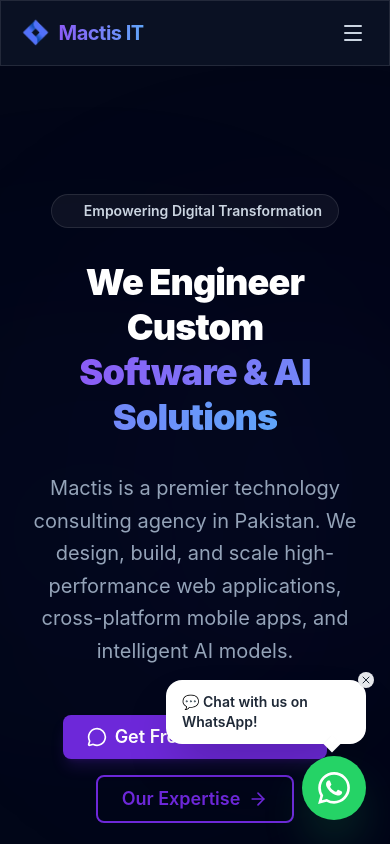
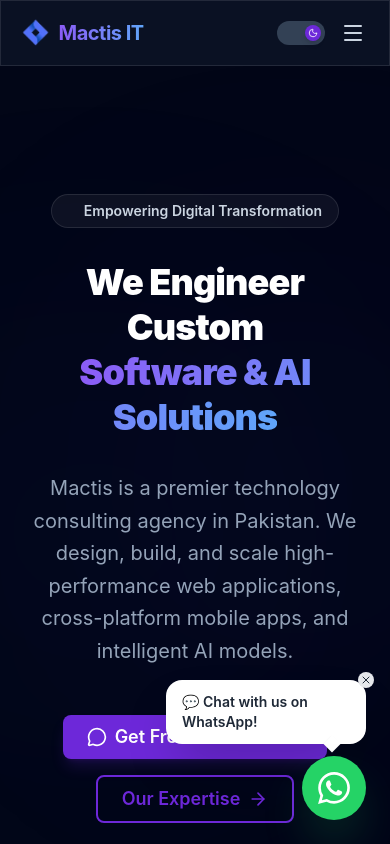
Before and after one commit to Hassansaeedd/mactis-it-services, a React (Vite) app: page / in a window 390 px wide. Shown: the top 844 px of the page. Built offline with nearby package versions, Linux system fonts and the light colour scheme.

Commit message:
Add light/dark theme toggle switch to Navbar; update stats to 10 projects, 12 clients, 5 years

```diff
--- a/src/App.tsx
+++ b/src/App.tsx
@@ -1,5 +1,6 @@
 import React from 'react';
 import { BrowserRouter as Router, Routes, Route, Navigate } from 'react-router-dom';
+import { ThemeProvider } from './context/ThemeContext';
 import Navbar from './components/Navbar';
 import Footer from './components/Footer';
 import WhatsAppButton from './components/WhatsAppButton';
@@ -14,7 +15,7 @@
  * Layout component for public agency pages
  */
 const PublicLayout: React.FC<{ children: React.ReactNode }> = ({ children }) => (
-  <div className="flex flex-col min-h-screen bg-dark">
+  <div className="flex flex-col min-h-screen bg-slate-50 dark:bg-dark">
     <Navbar />
     <main className="flex-grow">
       {children}
@@ -24,8 +25,8 @@
 );
 
 const App: React.FC = () => {
-  console.log('IT Services App.tsx: Rendering App component');
   return (
+    <ThemeProvider>
       <Router>
         <Routes>
           {/* Core Agency Routes */}
@@ -39,6 +40,7 @@
         </Routes>
         <WhatsAppButton />
       </Router>
+    </ThemeProvider>
   );
 };
 
--- a/src/components/Navbar.tsx
+++ b/src/components/Navbar.tsx
@@ -1,12 +1,14 @@
 import React, { useState } from 'react';
 import { Link } from 'react-router-dom';
-import { Menu, X, MessageCircle } from 'lucide-react';
+import { Menu, X, MessageCircle, Sun, Moon } from 'lucide-react';
+import { useTheme } from '../context/ThemeContext';
 
 const Navbar: React.FC = () => {
   const [isMenuOpen, setIsMenuOpen] = useState(false);
+  const { theme, toggleTheme } = useTheme();
 
   return (
-    <nav className="sticky top-0 z-50 glass border-b border-white/10">
+    <nav className="sticky top-0 z-50 glass border-b border-slate-200/50 dark:border-white/10">
       <div className="container mx-auto px-4 md:px-6">
         <div className="flex items-center justify-between h-16 md:h-20">
           {/* Logo */}
@@ -17,14 +19,32 @@
 
           {/* Desktop Nav Links */}
           <div className="hidden md:flex items-center space-x-8">
-            <Link to="/" className="text-slate-300 hover:text-primary transition-colors font-medium">Home</Link>
-            <Link to="/services" className="text-slate-300 hover:text-primary transition-colors font-medium">Services</Link>
-            <Link to="/about" className="text-slate-300 hover:text-primary transition-colors font-medium">About</Link>
-            <Link to="/contact" className="text-slate-300 hover:text-primary transition-colors font-medium">Contact</Link>
+            <Link to="/" className="text-slate-600 dark:text-slate-300 hover:text-primary dark:hover:text-primary transition-colors font-medium">Home</Link>
+            <Link to="/services" className="text-slate-600 dark:text-slate-300 hover:text-primary dark:hover:text-primary transition-colors font-medium">Services</Link>
+            <Link to="/about" className="text-slate-600 dark:text-slate-300 hover:text-primary dark:hover:text-primary transition-colors font-medium">About</Link>
+            <Link to="/contact" className="text-slate-600 dark:text-slate-300 hover:text-primary dark:hover:text-primary transition-colors font-medium">Contact</Link>
           </div>
 
-          {/* Get a Free Quote Call to Action */}
-          <div className="hidden md:flex items-center">
+          {/* Right side: Theme Toggle + CTA */}
+          <div className="hidden md:flex items-center space-x-3">
+            {/* Theme Toggle Switch */}
+            <button
+              onClick={toggleTheme}
+              aria-label="Toggle theme"
+              className="relative flex items-center w-14 h-7 rounded-full bg-slate-200 dark:bg-slate-700 transition-colors duration-300 focus:outline-none focus:ring-2 focus:ring-primary/50"
+            >
+              {/* Thumb */}
+              <span
+                className={`absolute left-1 flex items-center justify-center w-5 h-5 rounded-full bg-white dark:bg-primary shadow-md transition-transform duration-300 ${theme === 'dark' ? 'translate-x-7' : 'translate-x-0'}`}
+              >
+                {theme === 'dark' ? (
+                  <Moon className="h-3 w-3 text-white" />
+                ) : (
+                  <Sun className="h-3 w-3 text-amber-500" />
+                )}
+              </span>
+            </button>
+
             <a
               href={`https://wa.me/923154327855?text=${encodeURIComponent('Hello! Can I get more info on this?')}`}
               target="_blank"
@@ -36,24 +56,42 @@
             </a>
           </div>
 
-          {/* Mobile Menu Toggle */}
-          <button
-            className="md:hidden p-2 text-slate-300"
-            onClick={() => setIsMenuOpen(!isMenuOpen)}
-          >
-            {isMenuOpen ? <X className="h-6 w-6" /> : <Menu className="h-6 w-6" />}
-          </button>
+          {/* Mobile: Theme Toggle + Hamburger */}
+          <div className="md:hidden flex items-center space-x-2">
+            <button
+              onClick={toggleTheme}
+              aria-label="Toggle theme"
+              className="relative flex items-center w-12 h-6 rounded-full bg-slate-200 dark:bg-slate-700 transition-colors duration-300 focus:outline-none"
+            >
+              <span
+                className={`absolute left-1 flex items-center justify-center w-4 h-4 rounded-full bg-white dark:bg-primary shadow-md transition-transform duration-300 ${theme === 'dark' ? 'translate-x-6' : 'translate-x-0'}`}
+              >
+                {theme === 'dark' ? (
+                  <Moon className="h-2.5 w-2.5 text-white" />
+                ) : (
+                  <Sun className="h-2.5 w-2.5 text-amber-500" />
+                )}
+              </span>
+            </button>
+
+            <button
+              className="p-2 text-slate-600 dark:text-slate-300"
+              onClick={() => setIsMenuOpen(!isMenuOpen)}
+            >
+              {isMenuOpen ? <X className="h-6 w-6" /> : <Menu className="h-6 w-6" />}
+            </button>
+          </div>
         </div>
       </div>
 
       {/* Mobile Menu */}
       {isMenuOpen && (
-        <div className="md:hidden glass border-t border-white/10 animate-fade-in">
+        <div className="md:hidden glass border-t border-slate-200/50 dark:border-white/10 animate-fade-in">
           <div className="flex flex-col p-4 space-y-4">
-            <Link to="/" onClick={() => setIsMenuOpen(false)} className="text-slate-300 hover:text-primary transition-colors font-medium">Home</Link>
-            <Link to="/services" onClick={() => setIsMenuOpen(false)} className="text-slate-300 hover:text-primary transition-colors font-medium">Services</Link>
-            <Link to="/about" onClick={() => setIsMenuOpen(false)} className="text-slate-300 hover:text-primary transition-colors font-medium">About</Link>
-            <Link to="/contact" onClick={() => setIsMenuOpen(false)} className="text-slate-300 hover:text-primary transition-colors font-medium">Contact</Link>
+            <Link to="/" onClick={() => setIsMenuOpen(false)} className="text-slate-600 dark:text-slate-300 hover:text-primary transition-colors font-medium">Home</Link>
+            <Link to="/services" onClick={() => setIsMenuOpen(false)} className="text-slate-600 dark:text-slate-300 hover:text-primary transition-colors font-medium">Services</Link>
+            <Link to="/about" onClick={() => setIsMenuOpen(false)} className="text-slate-600 dark:text-slate-300 hover:text-primary transition-colors font-medium">About</Link>
+            <Link to="/contact" onClick={() => setIsMenuOpen(false)} className="text-slate-600 dark:text-slate-300 hover:text-primary transition-colors font-medium">Contact</Link>
             <a
               href={`https://wa.me/923154327855?text=${encodeURIComponent('Hello! Can I get more info on this?')}`}
               target="_blank"
--- a/src/components/StatsSection.tsx
+++ b/src/components/StatsSection.tsx
@@ -2,10 +2,10 @@
 import { Users, Database, Star, Clock } from 'lucide-react';
 
 const stats = [
-  { value: 120, suffix: '+', label: 'Enterprise Clients', icon: Users, color: 'text-blue-400' },
-  { value: 250, suffix: '+', label: 'Projects Delivered', icon: Database, color: 'text-purple-400' },
+  { value: 12, suffix: '+', label: 'Enterprise Clients', icon: Users, color: 'text-blue-400' },
+  { value: 10, suffix: '+', label: 'Projects Delivered', icon: Database, color: 'text-purple-400' },
   { value: 98, suffix: '%', label: 'Satisfaction Rate', icon: Star, color: 'text-amber-400' },
-  { value: 10, suffix: '+', label: 'Years of Experience', icon: Clock, color: 'text-primary' },
+  { value: 5, suffix: '+', label: 'Years of Experience', icon: Clock, color: 'text-primary' },
 ];
 
 function useCountUp(target: number, duration: number, isVisible: boolean) {
--- /dev/null
+++ b/src/context/ThemeContext.tsx
@@ -0,0 +1,48 @@
+import React, { createContext, useContext, useEffect, useState } from 'react';
+
+type Theme = 'light' | 'dark';
+
+interface ThemeContextType {
+  theme: Theme;
+  toggleTheme: () => void;
+}
+
+const ThemeContext = createContext<ThemeContextType | undefined>(undefined);
+
+export const ThemeProvider: React.FC<{ children: React.ReactNode }> = ({ children }) => {
+  const [theme, setTheme] = useState<Theme>(() => {
+    const saved = localStorage.getItem('theme');
+    if (saved === 'light' || saved === 'dark') return saved;
+    return 'dark'; // Default to premium dark look
+  });
+
+  useEffect(() => {
+    const root = window.document.documentElement;
+    if (theme === 'dark') {
+      root.classList.add('dark');
+      root.style.colorScheme = 'dark';
+    } else {
+      root.classList.remove('dark');
+      root.style.colorScheme = 'light';
+    }
+    localStorage.setItem('theme', theme);
+  }, [theme]);
+
+  const toggleTheme = () => {
+    setTheme((prev) => (prev === 'dark' ? 'light' : 'dark'));
+  };
+
+  return (
+    <ThemeContext.Provider value={{ theme, toggleTheme }}>
+      {children}
+    </ThemeContext.Provider>
+  );
+};
+
+export const useTheme = () => {
+  const context = useContext(ThemeContext);
+  if (!context) {
+    throw new Error('useTheme must be used within a ThemeProvider');
+  }
+  return context;
+};
--- a/src/index.css
+++ b/src/index.css
@@ -7,12 +7,8 @@
   src: url('https://fonts.googleapis.com/css2?family=Inter:wght@400;500;600;700&display=swap');
 }
 
-:root {
-  color-scheme: dark;
-}
-
 body {
-  @apply bg-dark text-slate-200 font-sans selection:bg-primary/30;
+  @apply bg-slate-50 text-slate-800 dark:bg-dark dark:text-slate-200 font-sans selection:bg-primary/30;
   margin: 0;
   min-height: 100vh;
 }
@@ -23,29 +19,29 @@
 }
 
 ::-webkit-scrollbar-track {
-  @apply bg-dark;
+  @apply bg-slate-100 dark:bg-dark;
 }
 
 ::-webkit-scrollbar-thumb {
-  @apply bg-slate-800 rounded-full border-2 border-dark hover:bg-slate-700 transition-colors;
+  @apply bg-slate-300 dark:bg-slate-800 rounded-full border-2 border-slate-100 dark:border-dark hover:bg-slate-400 dark:hover:bg-slate-700 transition-colors;
 }
 
 /* Glassmorphism utility */
 .glass {
-  @apply bg-dark-lighter/70 backdrop-blur-md border border-white/10;
+  @apply bg-white/70 dark:bg-dark-lighter/70 backdrop-blur-md border border-slate-200/50 dark:border-white/10;
 }
 
 .glass-card {
-  @apply bg-dark-card/50 backdrop-blur-sm border border-white/5 hover:border-white/10 transition-all duration-300;
+  @apply bg-white/80 dark:bg-dark-card/50 backdrop-blur-sm border border-slate-200/50 dark:border-white/5 hover:border-slate-300 dark:hover:border-white/10 transition-all duration-300;
 }
 
 /* Gradients */
 .bg-gradient-primary {
-  @apply bg-gradient-to-br from-primary via-primary-dark to-dark;
+  @apply bg-gradient-to-br from-primary via-primary-dark to-slate-900 dark:to-dark;
 }
 
 .text-gradient {
-  @apply bg-clip-text text-transparent bg-gradient-to-r from-primary-light to-blue-400;
+  @apply bg-clip-text text-transparent bg-gradient-to-r from-primary-light to-blue-600 dark:to-blue-400;
 }
 
 /* Buttons */
```
Lines whose indentation alone changed are shown as unchanged.
